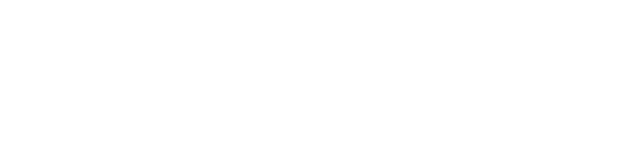
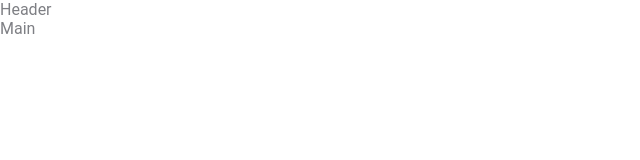
Before and after one commit to vitaliikuziukov/test, a plain HTML site: page index.html in a window 1280 px wide. Shown: the whole page, without its empty margins (0-640 px from the left). Drawn offline with Linux system fonts and the light colour scheme.

Commit message:
3 commit

```diff
--- a/index.html
+++ b/index.html
@@ -10,6 +10,7 @@
 </head>
 
 <body>
-<header></header>
+<header>Header</header>
+<main>Main</main>
 </body>
 </html>
```
